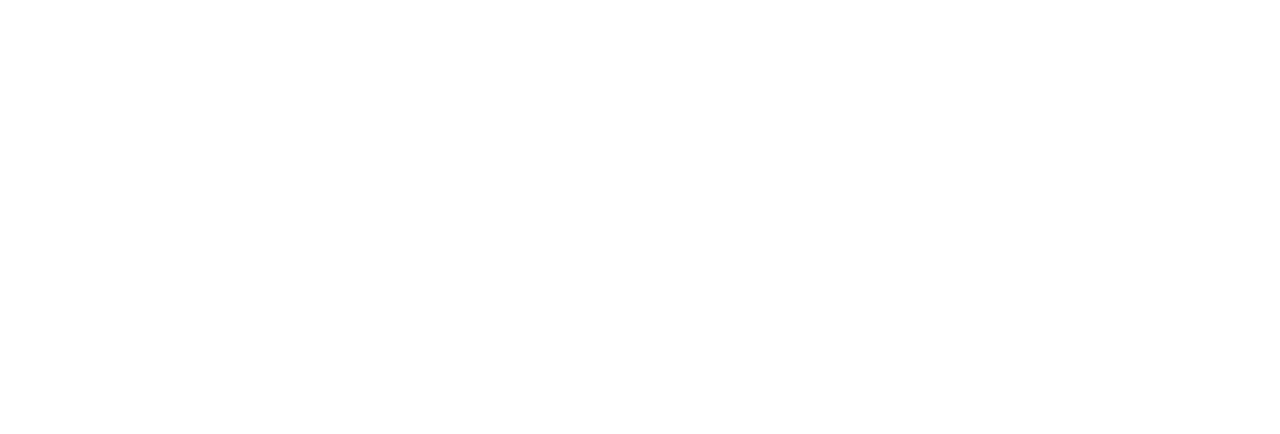
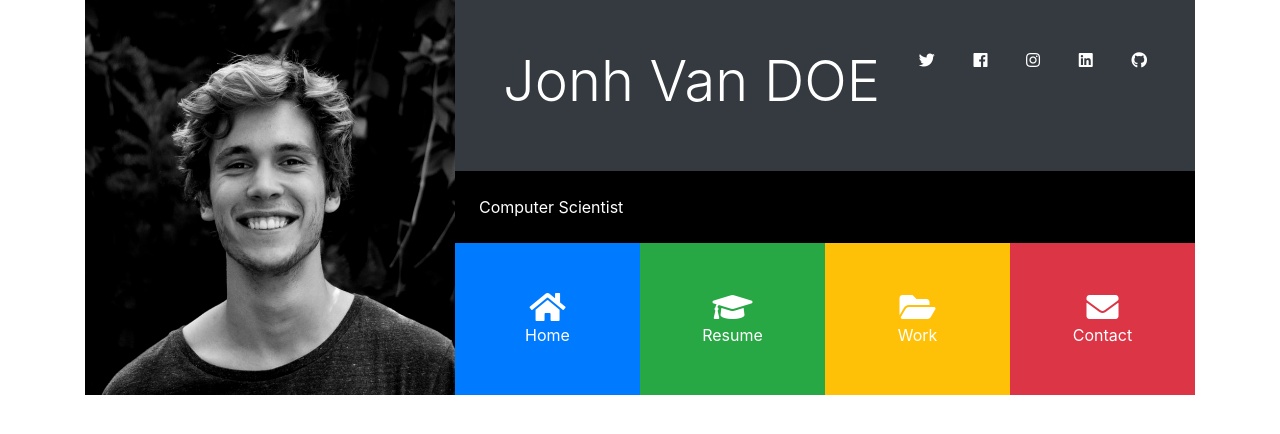
Before and after one commit to ycazeau/bootstrap-portfolio, a plain HTML site: page index.html in a window 1280 px wide. Drawn offline with nearby package versions, Linux system fonts and the light colour scheme.

Commit message:
Creating the Main header

```diff
--- a/css/style.css
+++ b/css/style.css
@@ -0,0 +1,24 @@
+#main-header img {
+  width: 100%;
+  height: 100%;
+}
+
+#main-header .port-item {
+  width: 30%;
+}
+
+#main-header .port-item:hover {
+  opacity: 0.8;
+  cursor: pointer;
+}
+
+.bg-black {
+  color: white;
+  background: black;
+}
+
+@media(min-width: 1199px) {
+  .port-item {
+    padding: 3em !important;
+  }
+}
--- a/index.html
+++ b/index.html
@@ -21,7 +21,85 @@
   </head>
 
   <body>
-    <!-- START HERE -->
+    <div class="container">
+      <!-- Main Header Section -->
+      <header id="main-header">
+        <div class="row no-gutters">
+          <div class="col-lg-4 col-md-5">
+            <img src="./img/person1.jpg" alt="" />
+          </div>
+          <div class="col-lg-8 col-md-7">
+            <div class="d-flex flex-column">
+              <div class="p-5 bg-dark text-white">
+                <div
+                  class="d-flex flex-row justify-content-between align-items center"
+                >
+                  <h1 class="display-4">Jonh Van DOE</h1>
+                  <div class="d-none d-md-block">
+                    <a href="https://twitter.com" class="text-white">
+                      <i class="fab fa-twitter"></i>
+                    </a>
+                  </div>
+
+                  <div>
+                    <a href="https://facebook.com" class="text-white">
+                      <i class="fab fa-facebook"></i>
+                    </a>
+                  </div>
+
+                  <div>
+                    <a href="https://instagram.com" class="text-white">
+                      <i class="fab fa-instagram"></i>
+                    </a>
+                  </div>
+
+                  <div>
+                    <a href="https://linkedin.com" class="text-white">
+                      <i class="fab fa-linkedin"></i>
+                    </a>
+                  </div>
+
+                  <div>
+                    <a href="https://github.com" class="text-white">
+                      <i class="fab fa-github"></i>
+                    </a>
+                  </div>
+                </div>
+              </div>
+
+              <div class="p-4 bg-black">
+                Computer Scientist
+              </div>
+
+              <div>
+                <div class="d-flex flex-row text-white align-items-stretch text-center">
+                  <div class="port-item p-4 bg-primary" data-toggle="collapse" data-target="#home">
+                    <i class="fas fa-home fa-2x d-block"></i>
+                    <span class="d-none d-sm-block"> Home </span>
+                  </div>
+
+                  <div class="port-item p-4 bg-success" data-toggle="collapse" data-target="#resume">
+                    <i class="fas fa-graduation-cap fa-2x d-block"></i>
+                    <span class="d-none d-sm-block"> Resume </span>
+                  </div>
+
+                  <div class="port-item p-4 bg-warning" data-toggle="collapse" data-target="#work">
+                    <i class="fas fa-folder-open fa-2x d-block"></i>
+                    <span class="d-none d-sm-block"> Work </span>
+                  </div>
+
+                  <div class="port-item p-4 bg-danger" data-toggle="collapse" data-target="#contact">
+                    <i class="fas fa-envelope fa-2x d-block"></i>
+                    <span class="d-none d-sm-block"> Contact </span>
+                  </div>
+                </div>
+              </div>
+            </div>
+          </div>
+        </div>
+      </header>
+      <!-- Main Header Section -->
+    </div>
 
     <script
       src="http://code.jquery.com/jquery-3.5.1.min.js"
```
